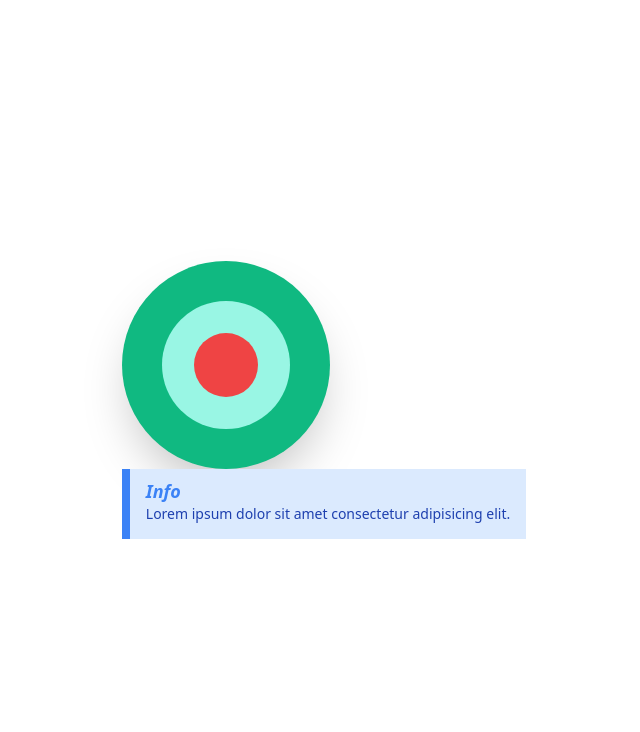
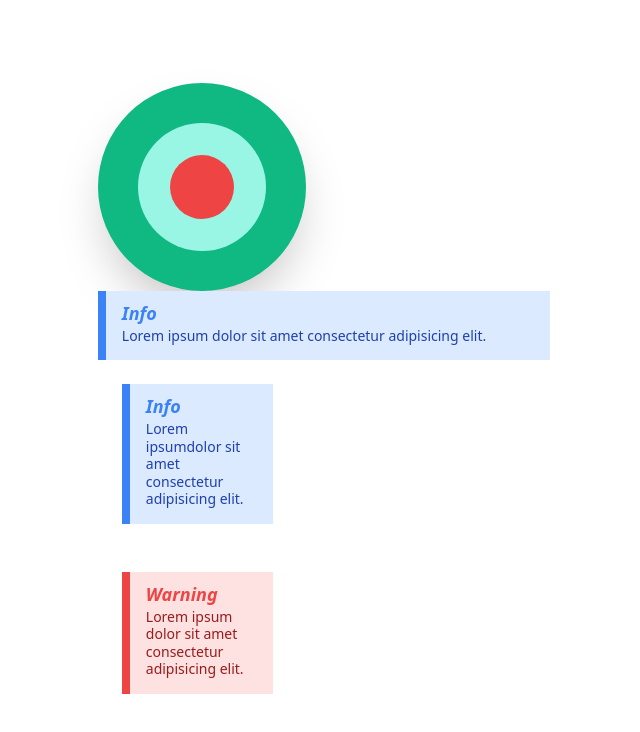
Before and after one commit to ThierryRakotomanana/Landing-Page-with-tailwind, a website: page src/index.html in a window 1280 px wide. Shown: the whole page, without its empty margins (316-956 px from the left). Drawn offline with Linux system fonts and the light colour scheme.

Commit message:
leanr: how use component style in tailwind

```diff
--- a/src/index.html
+++ b/src/index.html
@@ -16,6 +16,15 @@
       <div class="font-semibold italic text-lg text-blue-500">Info</div>
       <div class="leading-tight text-sm text-blue-800">Lorem ipsum dolor sit amet consectetur adipisicing elit.</div>
     </div>
-  </div>
+    <div class="alert alert-info m-6 w-1/3">
+      <div class="alert-title alert-info-title">Info</div>
+      <div class="alert-content alert-info-content">Lorem ipsumdolor sit amet consectetur adipisicing elit.</div>
+    </div>
+      <div class="alert alert-warning m-6 w-1/3">
+        <div class="alert-title alert-warning-title">Warning</div>
+        <div class="alert-content alert-warning-content">Lorem ipsum
+          dolor sit amet consectetur adipisicing elit.</div>
+      </div>
+    </div>
 </body>
 </html>
--- a/src/input.css
+++ b/src/input.css
@@ -1,3 +1,33 @@
 @tailwind base;
 @tailwind components;
 @tailwind utilities;
+
+@layer components {
+    .alert {
+    @apply flex flex-col p-4 pt-2 w-full border-l-8;
+    }
+    .alert-title {
+    @apply font-semibold italic text-lg;
+    }
+    .alert-content {
+    @apply leading-tight text-sm;
+    }
+    .alert-info {
+    @apply bg-blue-100 border-blue-500
+    }
+    .alert-info-title {
+    @apply text-blue-500;
+    }
+    .alert-info-content {
+    @apply text-blue-800;
+    }
+    .alert-warning {
+    @apply bg-red-100 border-red-500
+    }
+    .alert-warning-title {
+        @apply text-red-500;
+    }
+    .alert-warning-content {
+        @apply text-red-800;
+    }
+}
```
Also changed, not shown: dist/output.css.
